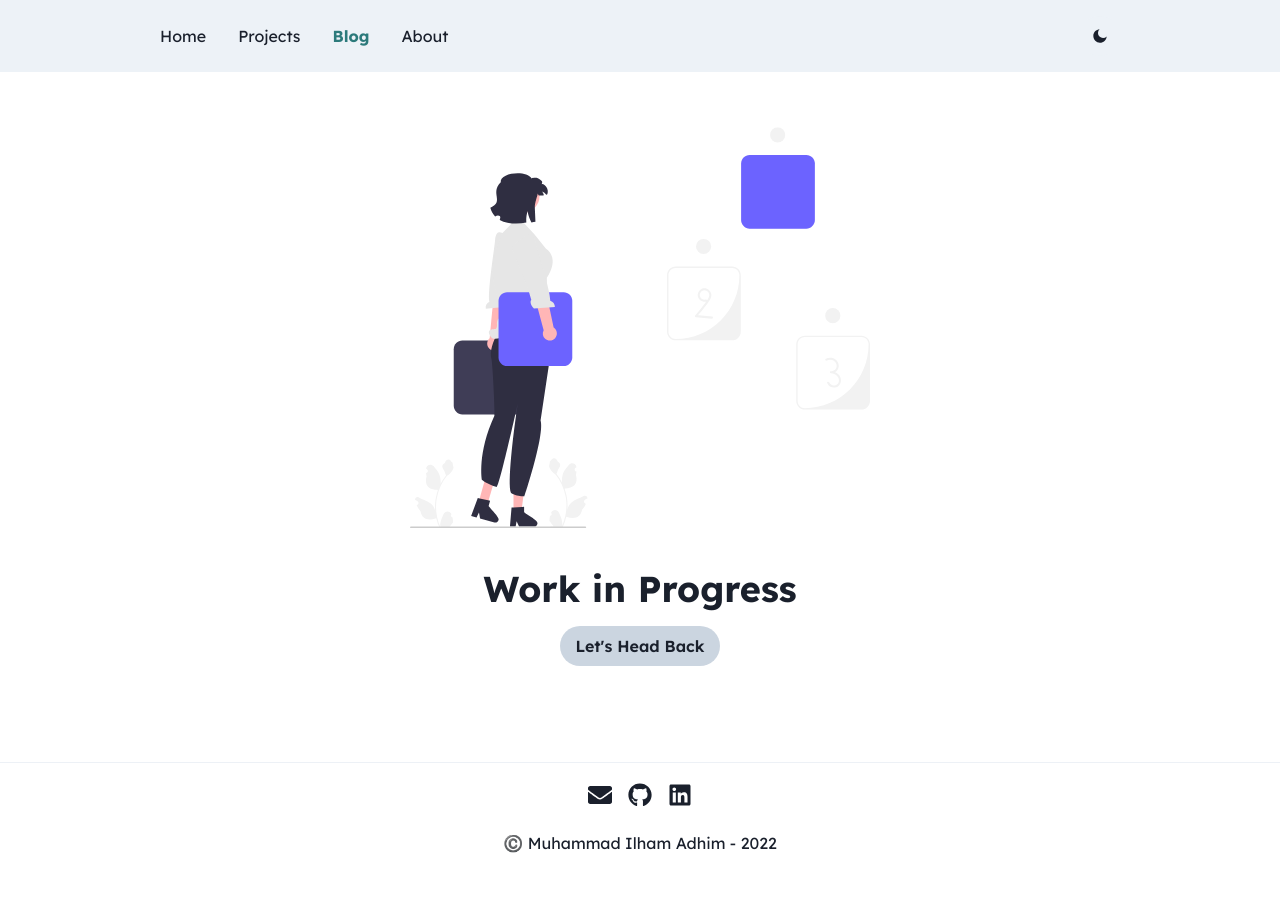
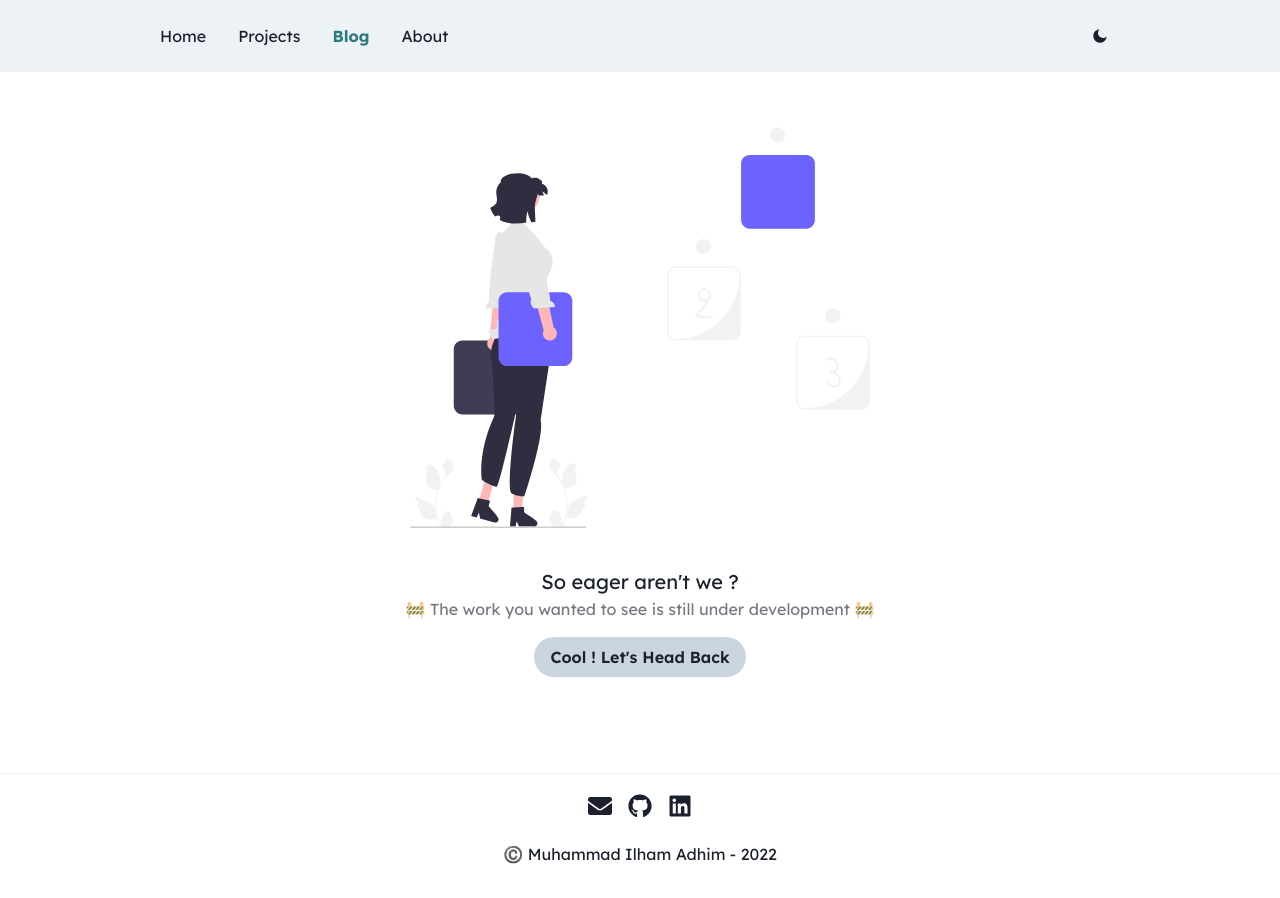
Before and after one commit to ilhamAdhim/personal-website, a Next.js app: page /Blog in a window 1280 px wide. Built offline with nearby package versions, Linux system fonts and the light colour scheme.

Commit message:
Update WIP UI

```diff
--- a/src/components/WIP/index.tsx
+++ b/src/components/WIP/index.tsx
@@ -28,14 +28,21 @@ const WIPComponent = () => {
         </MotionBox>
       </Box>
       <Box mt={14}>
-        <Heading textAlign="center"> Work in Progress</Heading>
+        <Text fontSize="xl" textAlign="center">
+          {" "}
+          So eager aren't we ?
+        </Text>
+        <Text fontSize="md" opacity="0.6" textAlign="center">
+          {" "}
+          🚧 The work you wanted to see is still under development 🚧
+        </Text>
 
         <Box textAlign="center" mt={4}>
           <Link href="/" passHref>
             <Button
               backgroundColor={colorMode === "light" ? "gray.300" : "teal.500"}
             >
-              Let&apos;s Head Back
+              Cool ! Let&apos;s Head Back
             </Button>
           </Link>
         </Box>
```
